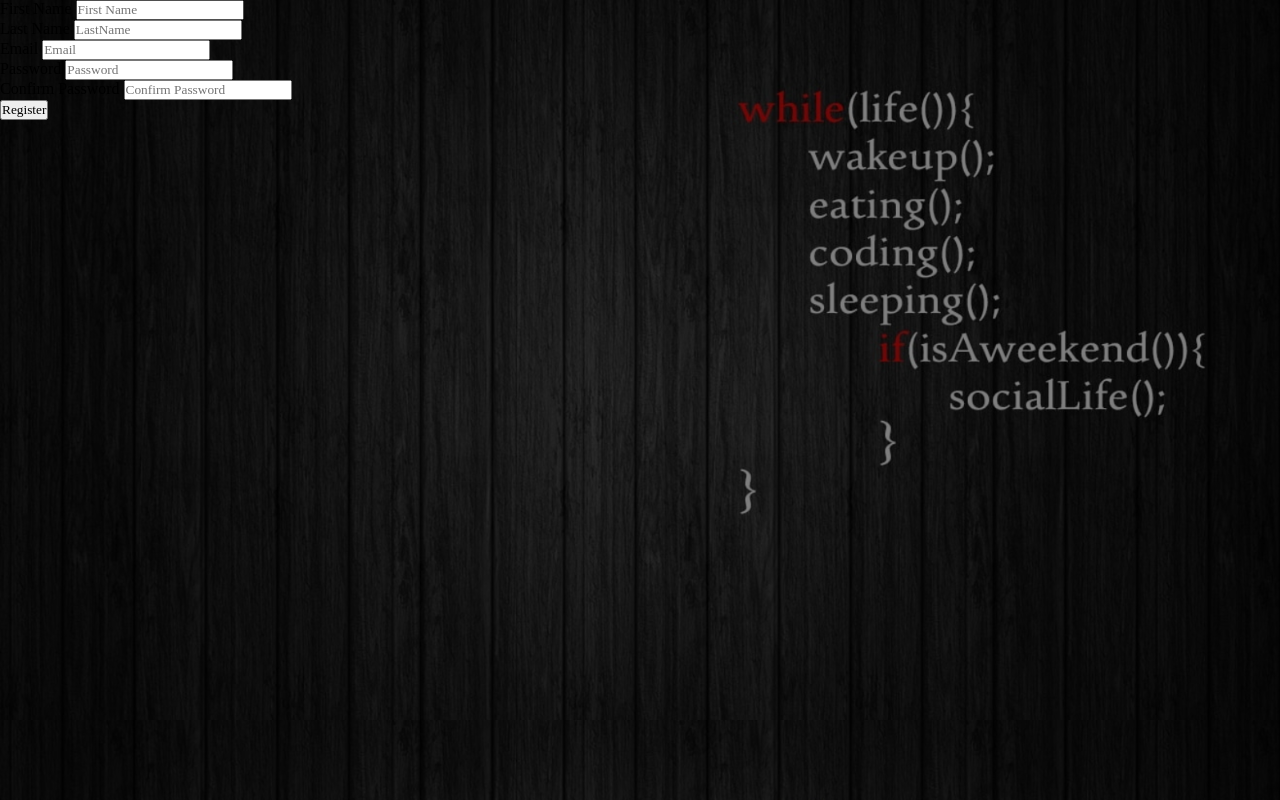
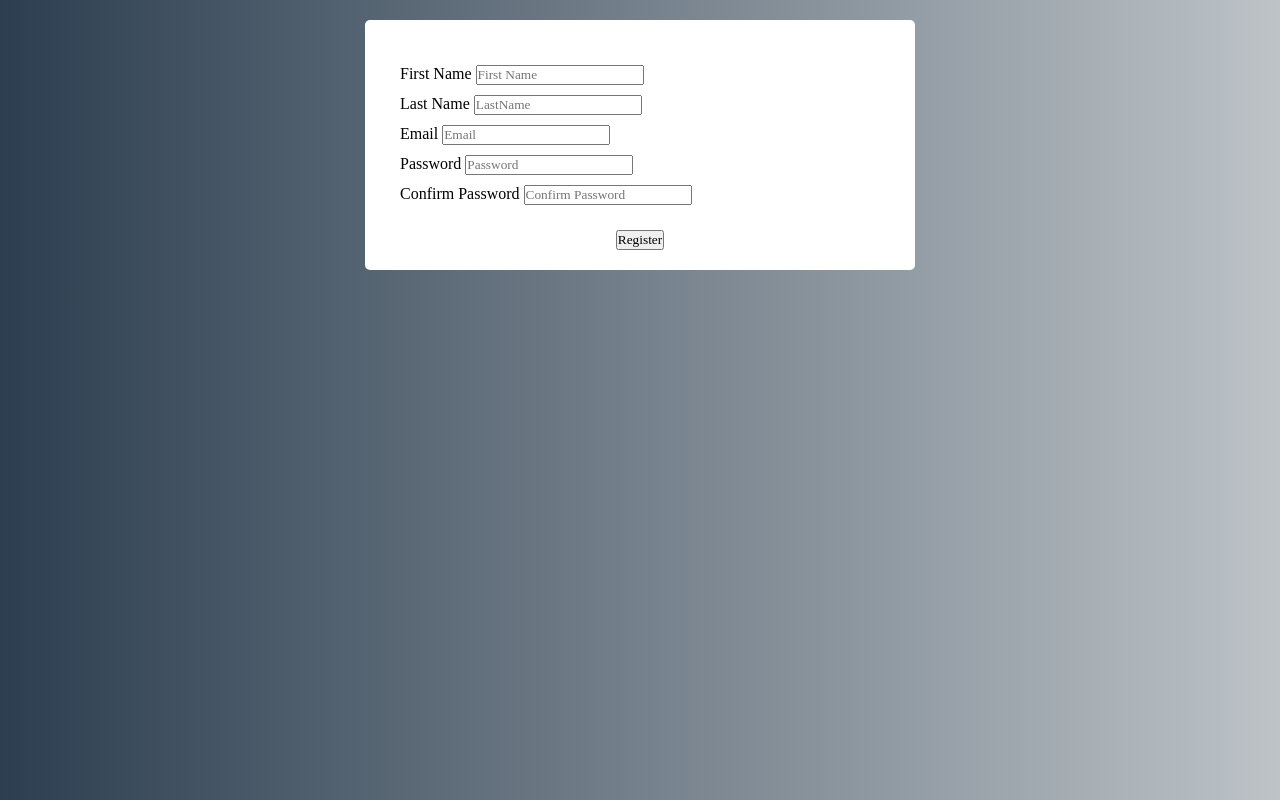
Before and after one commit to pavan116-g/awsprojectsdp4, a React (Create React App) app: page /signup in a window 1280 px wide. Built offline with nearby package versions, Linux system fonts and the light colour scheme; what amazon-cognito-identity-js would draw is missing.

Commit message:
added sign in style

```diff
--- a/src/components/SignUp.jsx
+++ b/src/components/SignUp.jsx
@@ -1,6 +1,6 @@
 import React,{useState} from "react";
 import UserPool from "../UserPool";
-
+import '../style.css';
 
 const Signup = () =>{
     const [email,setEmail] =useState("");
--- /dev/null
+++ b/src/style.css
@@ -0,0 +1,35 @@
+body{
+    background: #bdc3c7;  /* fallback for old browsers */
+    background: -webkit-linear-gradient(to right, #2c3e50, #bdc3c7);  /* Chrome 10-25, Safari 5.1-6 */
+    background: linear-gradient(to right, #2c3e50, #bdc3c7); /* W3C, IE 10+/ Edge, Firefox 16+, Chrome 26+, Opera 12+, Safari 7+ */
+}
+
+.form{
+    background-color: white;
+    border-radius: 5px;
+    width: 550px;
+    margin: 20px auto;
+    padding: 20px;
+    /* height: 600px; */
+}
+
+.form-body{
+    text-align: left;
+    padding: 20px 10px;
+}
+
+.form-body > *{
+    padding: 5px;
+}
+
+.form__label{
+    width: 40%;
+}
+
+.form_input{
+    width: 60%;
+}
+
+.footer{
+    text-align: center;
+}
```
